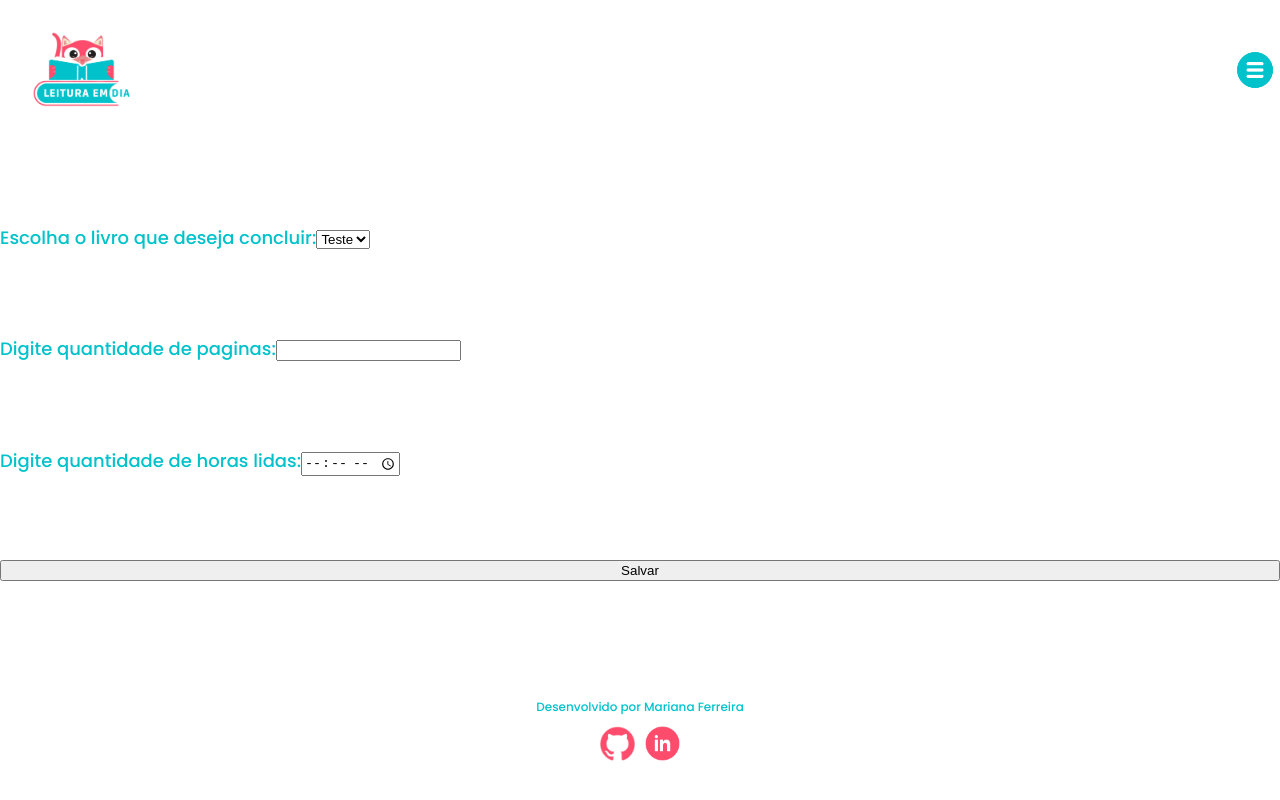
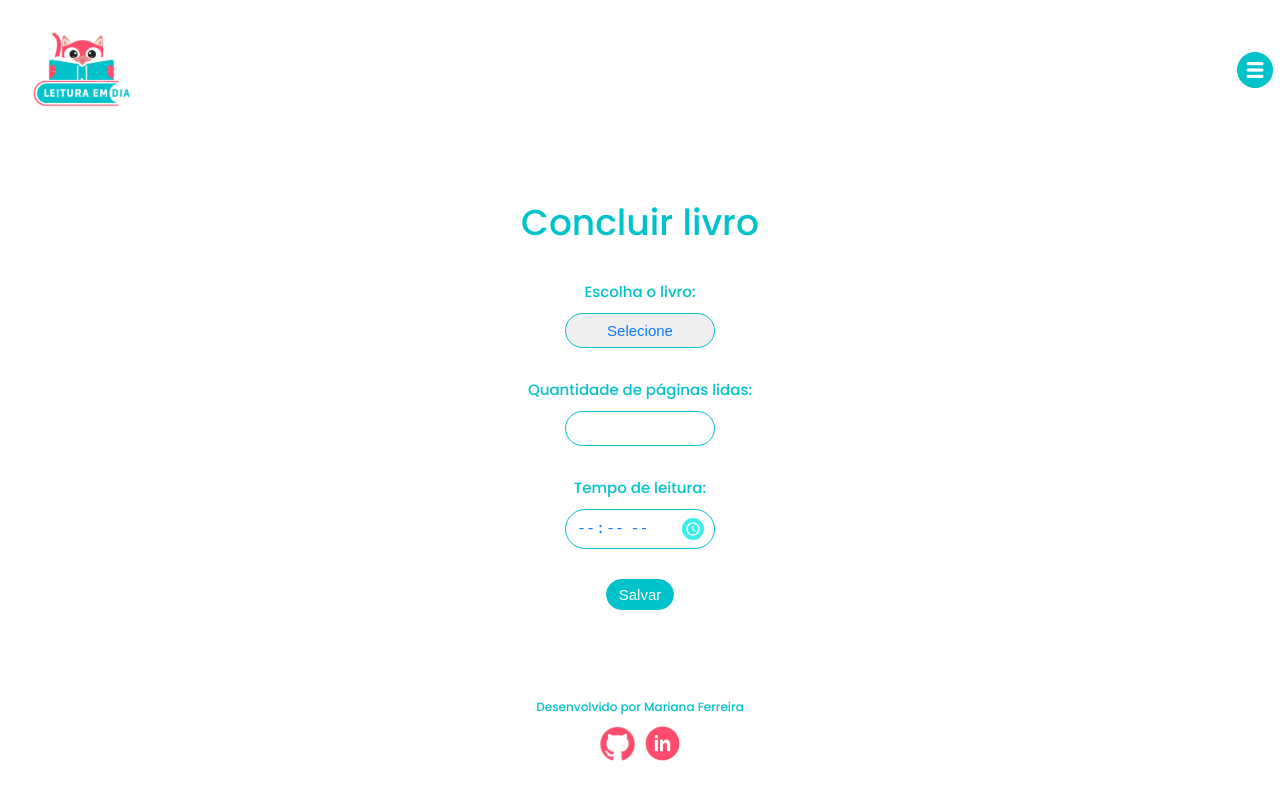
Before and after one commit to mariferreiradev/leitura-em-dia, a Vue app in the folder leitura-em-dia/: page /add-paginas in a window 1280 px wide. Built offline with nearby package versions, Linux system fonts and the light colour scheme.

Commit message:
add style to AddPaginasView

```diff
--- a/leitura-em-dia/src/views/AddPaginasView.vue
+++ b/leitura-em-dia/src/views/AddPaginasView.vue
@@ -1,17 +1,119 @@
 <template>
-    <div>
-        <label for="">Escolha o livro que deseja concluir:</label>
+    <div class="add-page">
+        <h1>Concluir livro</h1>
+        <div class="livros">
+            <label for="">Escolha o livro:</label>
             <select name="" id="">
-            <option value="">Teste</option>
+                <option value="">Selecione</option>
+                <option value="">Livro 01</option>
+                <option value="">Livro 02</option>
             </select>
         </div>
-    <div>
-        <label for="">Digite quantidade de paginas:</label>
-        <input type="text" />
+        <div class="paginas">
+            <label for="">Quantidade de páginas lidas:</label>
+            <input type="number" />
         </div>
-    <div>
-        <label for="">Digite quantidade de horas lidas:</label>
+        <div class="tempo">
+            <label for="">Tempo de leitura:</label>
             <input type="time" />
         </div>
         <button>Salvar</button>
+    </div>
 </template>
+
+<style scoped>
+
+    .add-page {
+        display: flex;
+        flex-direction: column;
+        align-items: center;
+        justify-content: center;
+        gap: 30px;
+        padding: 2rem;
+    }
+
+    .livros, .paginas, .tempo {
+        font-size: 15px;
+        display: flex;
+        flex-direction: column;
+        align-items: center;
+        justify-content: center;
+        gap: 10px;
+        width: 100%;
+    }
+
+    .livros select {
+        text-align: center;
+        -webkit-appearance: none;
+        width: 150px;
+        font-size: 15px;
+        color: #0f77ff;
+        border: 1px solid #00c2cb;
+        border-radius: 25px;
+        padding: 8px 10px;
+        outline-color: #00c2cb;
+    }
+
+    .livros select:focus {
+        border: 2px solid #00c2cb;
+    }
+
+    input[type="number"] {
+        width: 150px;
+        font-size: 15px;
+        color: #0f77ff;
+        border: 1px solid #00c2cb;
+        border-radius: 25px;
+        padding: 8px 10px;
+        outline-color: #00c2cb;
+    }
+
+    input[type="number"]:focus {
+        border: 2px solid #00c2cb;
+    }
+
+    input[type="number"]::-webkit-outer-spin-button,
+    input[type="number"]::-webkit-inner-spin-button {
+        -webkit-appearance: none;
+        margin: 0;
+    }
+
+    input[type="time"] {
+        width: 150px;
+        font-size: 15px;
+        color: #0f77ff;
+        border: 1px solid #00c2cb;
+        border-radius: 25px;
+        padding: 8px 10px;
+        outline-color: #00c2cb;
+    }
+
+    input[type="time"]:focus {
+        border: 2px solid #00c2cb;
+    }
+
+    input[type="time"]::-webkit-calendar-picker-indicator {
+        cursor: pointer;
+        filter: invert(100%);
+        background-color: #c21212;
+        border-radius: 100%;
+    }
+
+    button {
+        font-size: 15px;
+        color: #ffff;
+        background-color: #00c2cb;
+        border: 1px solid #00c2cb;
+        border-radius: 25px;
+        padding: 6px 12px;
+        cursor: pointer;
+    }
+
+    button:hover {
+        color: #ffff;
+        border: 1px solid #ff4c6d;
+        background-color: #ff4c6d;
+        border-radius: 25px;
+        transition: 0.4s;
+    }
+</style>
```
Lines whose indentation alone changed are shown as unchanged.
